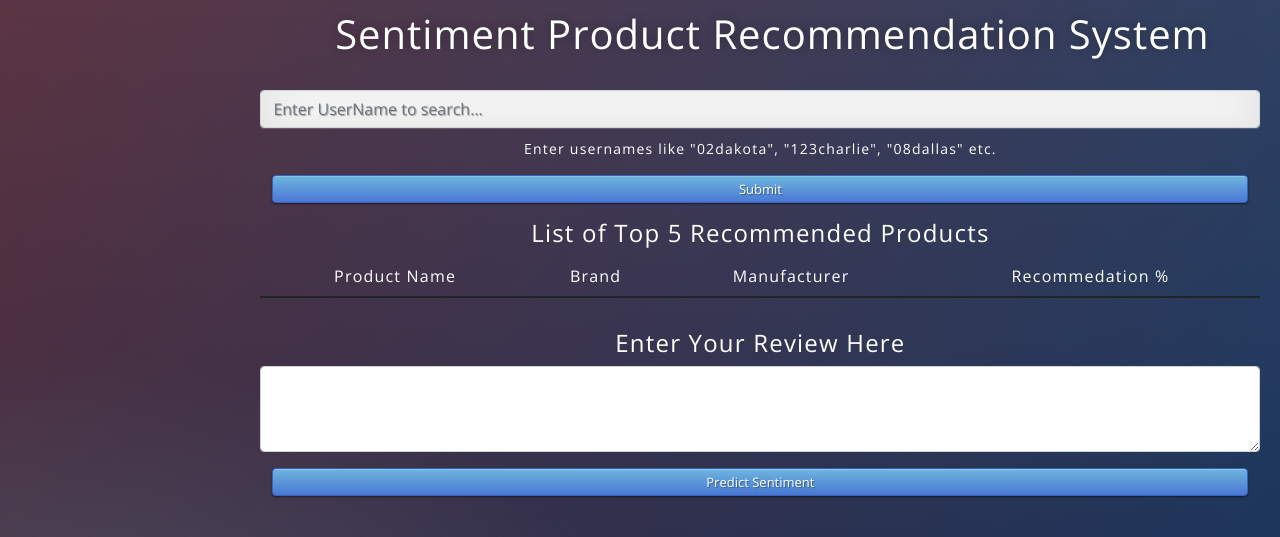
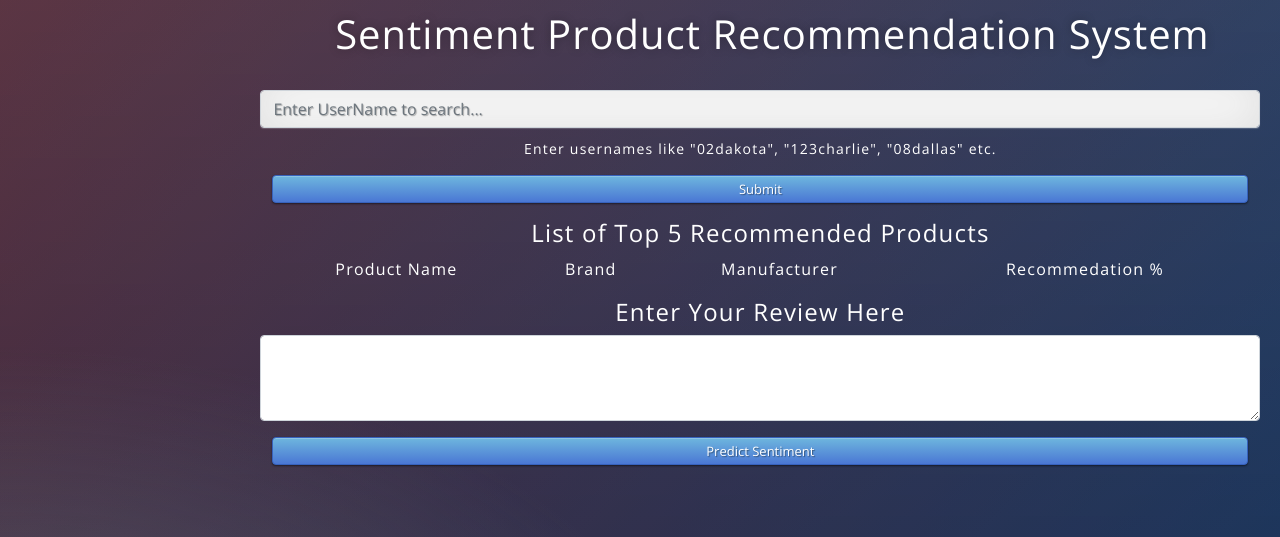
Before and after one commit to Ninkal007/Senti-Recom-Nik, a Flask app: template templates/index.html in a window 1280 px wide. Shown: the top 537 px of the page. Run offline with Flask 2, Linux system fonts and the light colour scheme; the template is opened without the code that fills it: most values are stand-ins (such as "Sample title", 1, 10 or a date in 2020); parts of the project's set-up code (start-up, migrations or seed data) failed here and were passed over.

Commit message:
commit11

```diff
--- a/templates/index.html
+++ b/templates/index.html
@@ -38,7 +38,7 @@
           </div>
           <div class="row">
             {% if row_data %}
-            <table class="table table-striped table-hover table_style">
+            <table class="table-striped table-hover table_style">
               <h4>
                 List of Top 5 Recommended Products
               </h4>
```
